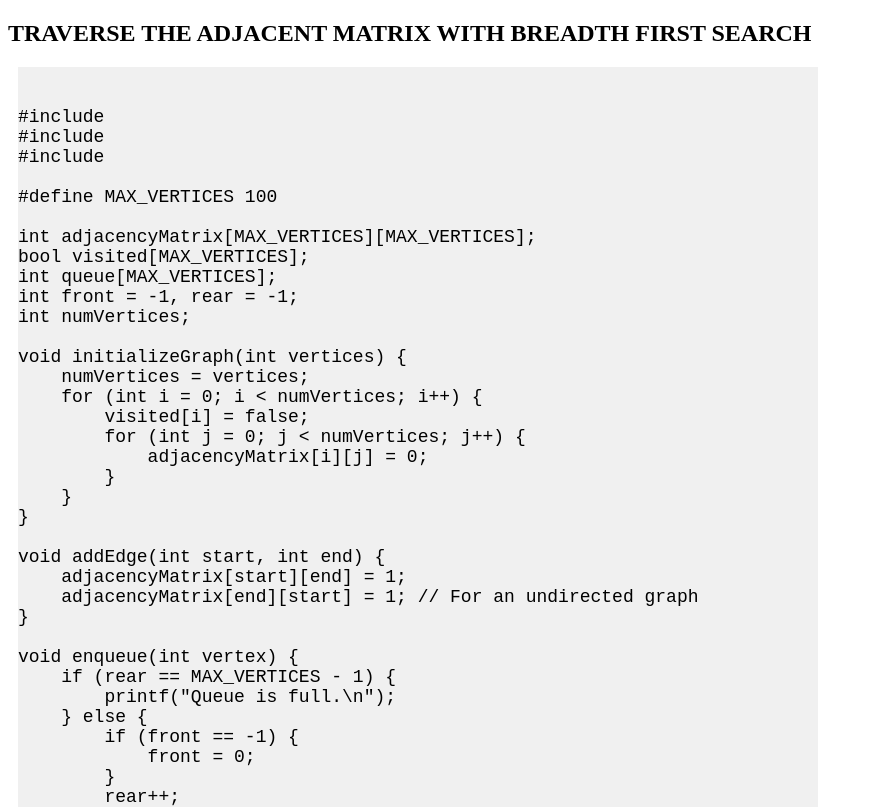
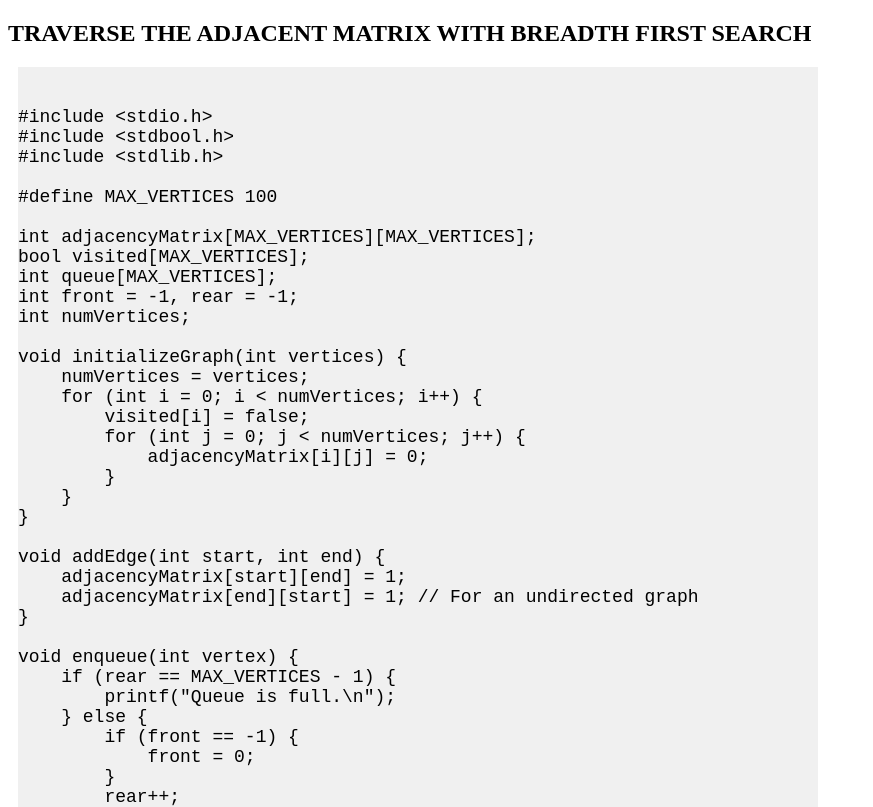
Before and after one commit to AwaNisha67/CodeCrush2.0, a plain HTML site: page graphs/graphsQ5.html in a window 1280 px wide. Shown: the top 807 px of the page, without its empty margins (0-873 px from the left). Drawn offline with Linux system fonts and the light colour scheme.

Commit message:
Update graphsQ5.html

```diff
--- a/graphs/graphsQ5.html
+++ b/graphs/graphsQ5.html
@@ -10,9 +10,9 @@
     <h2> TRAVERSE THE ADJACENT MATRIX WITH BREADTH FIRST SEARCH</h2>
     <pre><code>
 
-#include <stdio.h>
-#include <stdbool.h>
-#include <stdlib.h>
+#include &lt;stdio.h>
+#include &lt;stdbool.h>
+#include &lt;stdlib.h>
 
 #define MAX_VERTICES 100
 
@@ -24,9 +24,9 @@ int numVertices;
 
 void initializeGraph(int vertices) {
     numVertices = vertices;
-    for (int i = 0; i < numVertices; i++) {
+    for (int i = 0; i &lt; numVertices; i++) {
         visited[i] = false;
-        for (int j = 0; j < numVertices; j++) {
+        for (int j = 0; j &lt; numVertices; j++) {
             adjacencyMatrix[i][j] = 0;
         }
     }
@@ -72,7 +72,7 @@ void bfs(int startVertex) {
         int currentVertex = dequeue();
         printf("Visited vertex: %d\n", currentVertex);
 
-        for (int i = 0; i < numVertices; i++) {
+        for (int i = 0; i &lt; numVertices; i++) {
             if (adjacencyMatrix[currentVertex][i] == 1 && !visited[i]) {
                 visited[i] = true;
                 enqueue(i);
@@ -89,7 +89,7 @@ int main() {
     initializeGraph(vertices);
 
     printf("Enter the edges (start end):\n");
-    for (int i = 0; i < edges; i++) {
+    for (int i = 0; i &lt; edges; i++) {
         int start, end;
         scanf("%d %d", &start, &end);
         addEdge(start, end);
```
